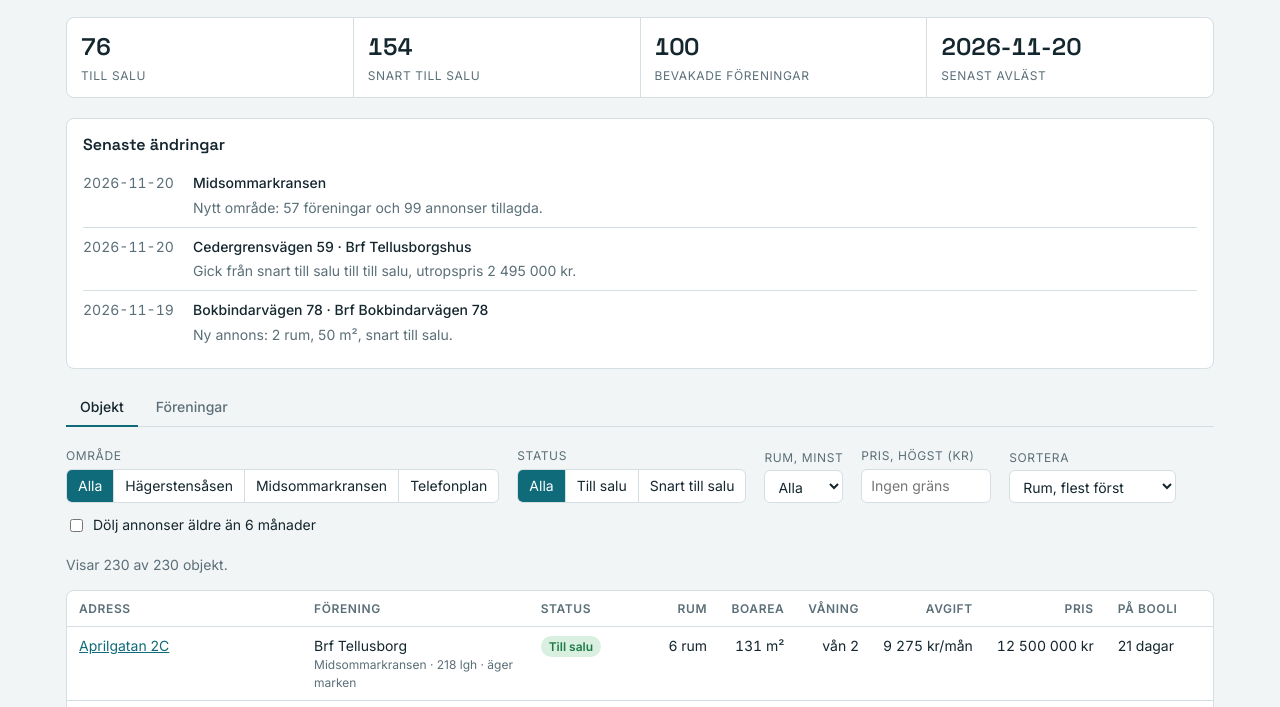
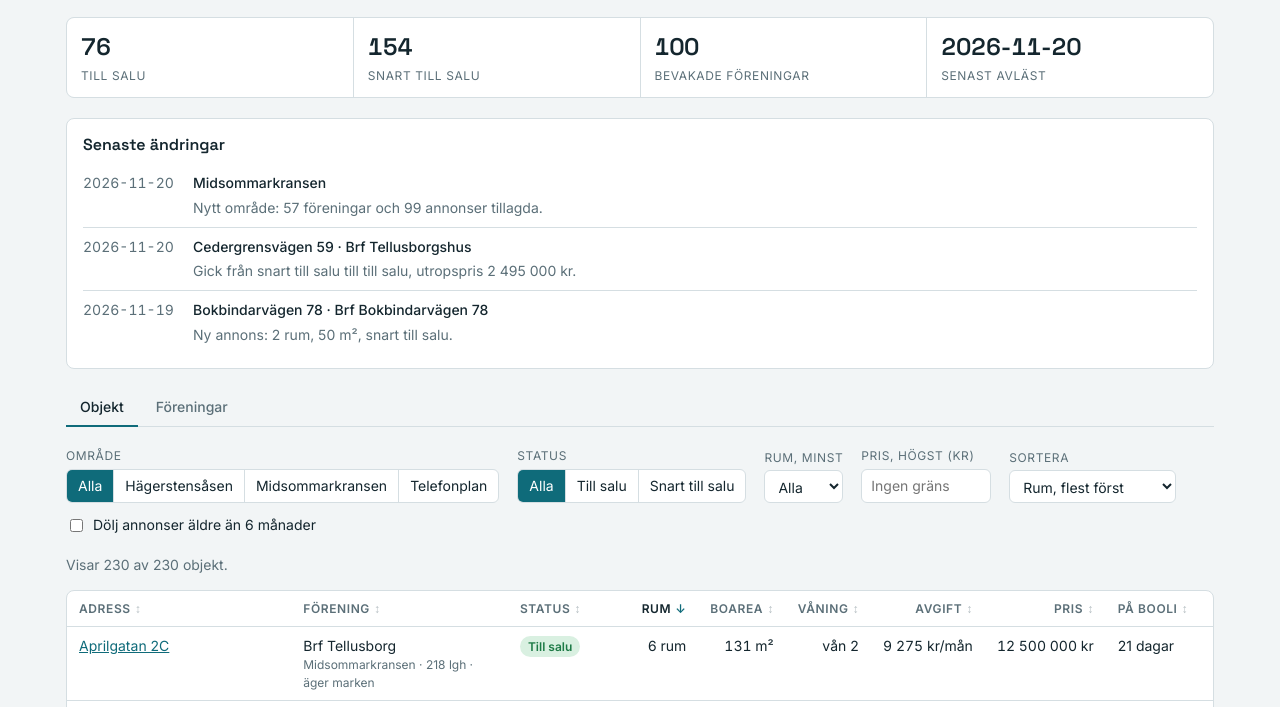
Before and after one commit to felix-bergkrantz/fastighetskollen, a plain HTML site: page index.html in a window 1280 px wide. Shown: the part 85-792 px from the top of the page. Drawn offline with Linux system fonts and the light colour scheme.

Commit message:
Gör kolumnerna i objektsvyn sorterbara
Klick på en rubrik sorterar på kolumnen, ett klick till vänder ordningen.

Co-Authored-By: Claude <noreply@anthropic.com>

```diff
--- a/index.html
+++ b/index.html
@@ -78,6 +78,11 @@ input[type="number"] { width: 130px; }
 table { border-collapse: collapse; width: 100%; min-width: 860px; }
 th, td { text-align: left; padding: 9px 12px; border-bottom: 1px solid var(--line); vertical-align: top; }
 th { font-size: 12px; color: var(--muted); text-transform: uppercase; letter-spacing: .05em; font-weight: 600; white-space: nowrap; }
+th button { border: 0; background: transparent; padding: 0; margin: 0; cursor: pointer; color: inherit; font: inherit; text-transform: inherit; letter-spacing: inherit; white-space: nowrap; }
+th button:hover, th[aria-sort] button { color: var(--ink); }
+th button::after { content: "↕"; margin-left: 4px; opacity: .45; }
+th[aria-sort="ascending"] button::after { content: "↑"; opacity: 1; color: var(--accent); }
+th[aria-sort="descending"] button::after { content: "↓"; opacity: 1; color: var(--accent); }
 tr:last-child td { border-bottom: 0; }
 td.num, th.num { text-align: right; font-variant-numeric: tabular-nums; white-space: nowrap; }
 td .sub { display: block; color: var(--muted); font-size: 12px; }
@@ -141,14 +146,16 @@ td .sub { display: block; color: var(--muted); font-size: 12px; }
       <label class="field"><span>Rum, minst</span><select id="fRooms"><option value="0">Alla</option><option value="1">1</option><option value="2">2</option><option value="3">3</option><option value="4">4</option></select></label>
       <label class="field"><span>Pris, högst (kr)</span><input type="number" id="fPrice" min="0" step="50000" placeholder="Ingen gräns"></label>
       <label class="field"><span>Sortera</span><select id="fSort">
-        <option value="rooms">Rum, flest först</option><option value="new">Nyast först</option>
-        <option value="priceAsc">Pris, lägst först</option><option value="feeAsc">Avgift, lägst först</option><option value="area">Boarea, störst först</option></select></label>
+        <option value="rooms:desc">Rum, flest först</option><option value="time:asc">Nyast först</option>
+        <option value="price:asc">Pris, lägst först</option><option value="price:desc">Pris, högst först</option>
+        <option value="fee:asc">Avgift, lägst först</option><option value="size:desc">Boarea, störst först</option>
+        <option value="addr:asc">Adress, A–Ö</option><option value="brf:asc">Förening, A–Ö</option></select></label>
       <label class="field check"><input type="checkbox" id="fFresh"><span>Dölj annonser äldre än 6 månader</span></label>
     </div>
     <p class="count" id="count"></p>
     <div class="tablebox">
       <table>
-        <thead><tr><th>Adress</th><th>Förening</th><th>Status</th><th class="num">Rum</th><th class="num">Boarea</th><th class="num">Våning</th><th class="num">Avgift</th><th class="num">Pris</th><th>På Booli</th></tr></thead>
+        <thead><tr id="objHead"><th data-k="addr">Adress</th><th data-k="brf">Förening</th><th data-k="status">Status</th><th class="num" data-k="rooms">Rum</th><th class="num" data-k="size">Boarea</th><th class="num" data-k="floor">Våning</th><th class="num" data-k="fee">Avgift</th><th class="num" data-k="price">Pris</th><th data-k="time">På Booli</th></tr></thead>
         <tbody id="rows"></tbody>
       </table>
       <div class="empty" id="rowsEmpty" hidden>Inga objekt matchar filtren.</div>
@@ -173,8 +180,11 @@ td .sub { display: block; color: var(--muted); font-size: 12px; }
 (function () {
   var $ = function (id) { return document.getElementById(id); };
   var D = window.BOSTADSDATA;
-  var filters = { area: "", status: "", rooms: 0, price: "", sort: "rooms", fresh: false };
+  var filters = { area: "", status: "", rooms: 0, price: "", sort: "rooms", dir: "desc", fresh: false };
   try { var saved = JSON.parse(localStorage.getItem("bb-filters") || "null"); if (saved) for (var k in filters) if (k in saved) filters[k] = saved[k]; } catch (e) {}
+  // Äldre sparade sorteringsval, från innan kolumnrubrikerna gick att klicka på.
+  var oldSort = { "new": ["time", "asc"], priceAsc: ["price", "asc"], feeAsc: ["fee", "asc"], area: ["size", "desc"] }[filters.sort];
+  if (oldSort) { filters.sort = oldSort[0]; filters.dir = oldSort[1]; }
   function saveFilters() { try { localStorage.setItem("bb-filters", JSON.stringify(filters)); } catch (e) {} }
 
   if (!D) { $("notice").textContent = "Datafilen data/data.js kunde inte läsas, så sidan har inget att visa."; $("notice").hidden = false; return; }
@@ -244,10 +254,33 @@ td .sub { display: block; color: var(--muted); font-size: 12px; }
       box.appendChild(b);
     });
     Array.prototype.forEach.call($("fStatus").children, function (b) { b.setAttribute("aria-pressed", String(b.getAttribute("data-v") === filters.status)); });
-    $("fRooms").value = String(filters.rooms); $("fPrice").value = filters.price; $("fSort").value = filters.sort; $("fFresh").checked = !!filters.fresh;
+    $("fRooms").value = String(filters.rooms); $("fPrice").value = filters.price; $("fFresh").checked = !!filters.fresh;
+    $("fSort").value = filters.sort + ":" + filters.dir;
+    if ($("fSort").value !== filters.sort + ":" + filters.dir) $("fSort").selectedIndex = -1;
+    Array.prototype.forEach.call($("objHead").children, function (th) {
+      if (th.getAttribute("data-k") === filters.sort) th.setAttribute("aria-sort", filters.dir === "asc" ? "ascending" : "descending");
+      else th.removeAttribute("aria-sort");
+    });
+  }
+  // Värdet som en kolumn sorteras på. null betyder okänt och hamnar alltid sist.
+  var sortKeys = {
+    addr: function (o) { return o.addr || null; },
+    brf: function (o) { return o.brf || null; },
+    status: function (o) { return o.status || null; },
+    rooms: function (o) { return o.rooms; },
+    size: function (o) { return o.size; },
+    floor: function (o) { return o.floor === "BV" ? 0 : num(o.floor); },
+    fee: function (o) { return o.fee; },
+    price: function (o) { return o.price; },
+    time: function (o) { return ageDays(o.time); }
+  };
+  function setSort(key) {
+    if (filters.sort === key) filters.dir = filters.dir === "asc" ? "desc" : "asc";
+    else { filters.sort = key; filters.dir = key === "rooms" || key === "size" ? "desc" : "asc"; }
+    saveFilters(); render();
   }
   function renderObjekt() {
-    var max = num(filters.price), big = Number.MAX_VALUE;
+    var max = num(filters.price);
     var list = objekt.filter(function (o) {
       if (filters.area && o.area !== filters.area) return false;
       if (filters.status && o.status !== filters.status) return false;
@@ -256,14 +289,12 @@ td .sub { display: block; color: var(--muted); font-size: 12px; }
       if (filters.fresh) { var d = ageDays(o.time); if (d !== null && d > 183) return false; }
       return true;
     });
-    var sorters = {
-      rooms: function (a, b) { return (b.rooms || 0) - (a.rooms || 0) || (b.size || 0) - (a.size || 0); },
-      new: function (a, b) { var x = ageDays(a.time), y = ageDays(b.time); return (x === null ? big : x) - (y === null ? big : y); },
-      priceAsc: function (a, b) { return (a.price === null ? big : a.price) - (b.price === null ? big : b.price); },
-      feeAsc: function (a, b) { return (a.fee === null ? big : a.fee) - (b.fee === null ? big : b.fee); },
-      area: function (a, b) { return (b.size || 0) - (a.size || 0); }
-    };
-    list.sort(sorters[filters.sort] || sorters.rooms);
+    var key = sortKeys[filters.sort] || sortKeys.rooms, sign = filters.dir === "asc" ? 1 : -1;
+    function cmp(x, y) {
+      if (x === null || y === null) return x === y ? 0 : x === null ? 1 : -1;
+      return sign * (typeof x === "string" ? x.localeCompare(y, "sv", { numeric: true }) : x - y);
+    }
+    list.sort(function (a, b) { return cmp(key(a), key(b)) || (filters.sort === "rooms" ? cmp(a.size, b.size) : 0); });
     var tb = $("rows"); tb.textContent = "";
     list.forEach(function (o) {
       var tr = el("tr");
@@ -318,7 +349,12 @@ td .sub { display: block; color: var(--muted); font-size: 12px; }
   Array.prototype.forEach.call($("fStatus").children, function (b) { b.addEventListener("click", function () { filters.status = b.getAttribute("data-v"); saveFilters(); render(); }); });
   $("fRooms").addEventListener("change", function () { filters.rooms = +this.value; saveFilters(); render(); });
   $("fPrice").addEventListener("input", function () { filters.price = this.value; saveFilters(); renderObjekt(); });
-  $("fSort").addEventListener("change", function () { filters.sort = this.value; saveFilters(); render(); });
+  $("fSort").addEventListener("change", function () { var v = this.value.split(":"); filters.sort = v[0]; filters.dir = v[1]; saveFilters(); render(); });
+  Array.prototype.forEach.call($("objHead").children, function (th) {
+    var b = el("button", "", th.textContent); b.type = "button"; b.title = "Sortera på " + th.textContent.toLowerCase();
+    b.addEventListener("click", function () { setSort(th.getAttribute("data-k")); });
+    th.textContent = ""; th.appendChild(b);
+  });
   $("fFresh").addEventListener("change", function () { filters.fresh = this.checked; saveFilters(); render(); });
 
   renderStats(); renderChanges(); render();
```
